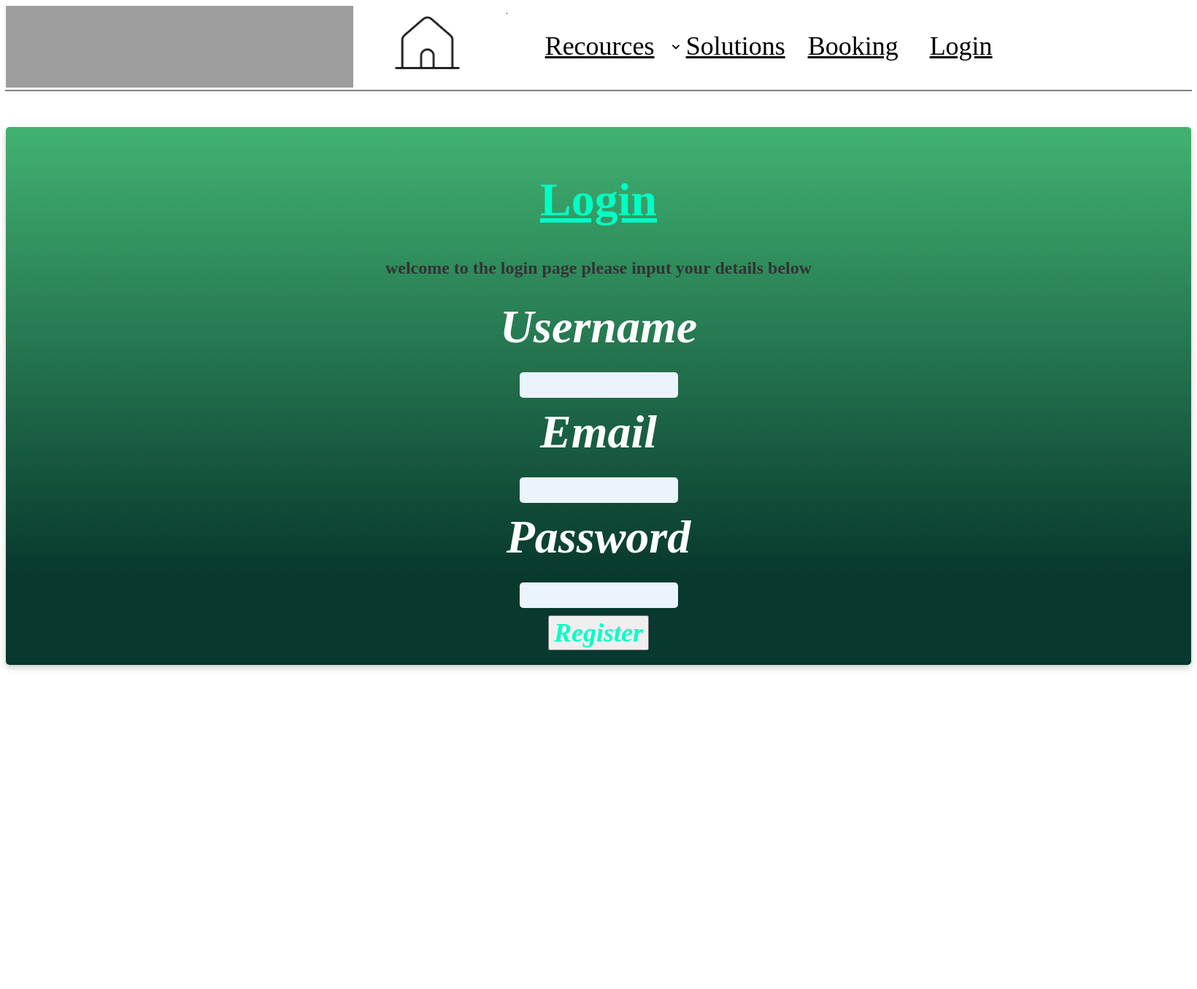
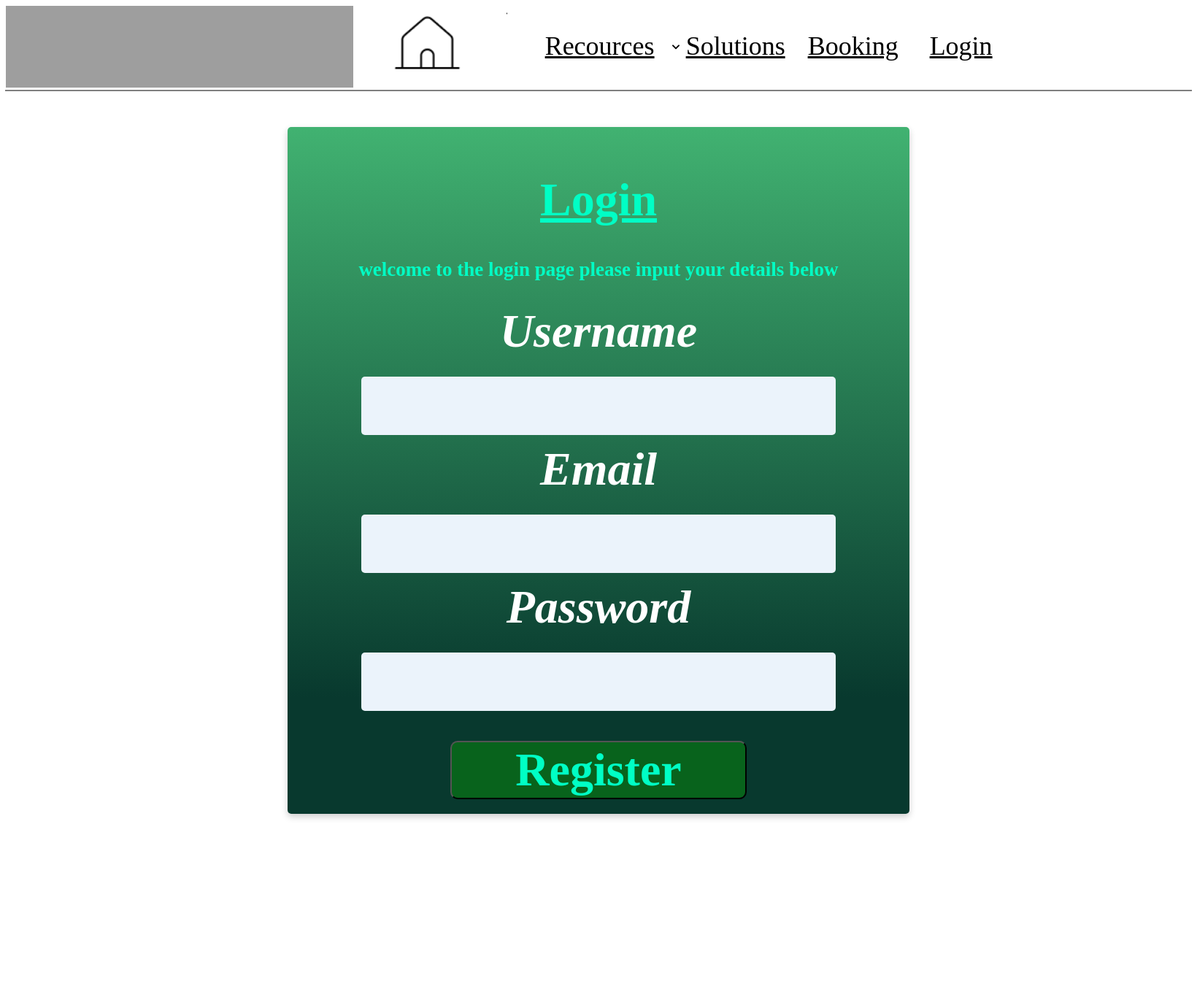
Before and after one commit to khanya-mcfadden/task2_programing_16060_Malgas-McFadden_K, a Flask app: page /login in a window 1640 px wide. Shown: the top 1355 px of the page at 73% size. Run offline with Flask 3, Linux system fonts and the light colour scheme; grey boxes labelled with a size stand in for pictures from a placeholder-image service; some libraries are stand-ins or nearby versions; grey boxes are pictures that could not be loaded.

Commit message:
finished login and registraion css and started backend for the login and registraion systems

```diff
--- a/flaskr/main.py
+++ b/flaskr/main.py
@@ -1,5 +1,20 @@
-from flask import Flask
-from flask import render_template
+from datetime import datetime, timedelta
+import os
+import sqlite3
+from flask import (
+    Flask,
+    jsonify,
+    make_response,
+    redirect,
+    render_template,
+    request,
+    send_from_directory,
+    session,
+    url_for,
+)
+import requests
+from werkzeug.security import generate_password_hash, check_password_hash
+import re
 app = Flask(__name__, template_folder='Templates')
 
 @app.route("/")
@@ -31,10 +46,97 @@ def booking():
 
 @app.route("/register")
 def register():
-    return render_template('register.html')
+        if request.method == 'POST':
+            username = request.form['username']
+            email = request.form['email']
+            password = request.form['password']
+            password_confirm = request.form['password-confirm']
+            # have a input validation
+            if not username or not email or not password or not password_confirm:
+                return "All fields must be filled", 400
+
+
+            # input length validation
+            if len(username) > 200 or len(password) > 200 or len(email) > 200:
+                return "Input exceeds character limit", 400
+            if len(username) < 4 or len(password) < 10:
+                return "Username and password must be at least 4 characters", 400
+
+
+
+            # password match validation
+            if password != password_confirm:
+                return "Passwords do not match", 400
+
+            # email validation
+            if (
+                not re.match("^[a-zA-Z0-9@._!;#$%&'()*+,-./:;<=>?@[\]^_`{|}~]+$", username)
+                or not re.match("^[a-zA-Z0-9@._!;#$%&'()*+,-./:;<=>?@[\]^_`{|}~]+$", email)
+                or not re.match(
+                    "^[a-zA-Z0-9@._!;#$%&'()*+,-./:;<=>?@[\]^_`{|}~]+$", password
+                )
+            ):
+                return "Invalid characters in username, email or password", 400
+
+            password_hash = generate_password_hash(password)
+            connection = sqlite3.connect('users.db')
+            cursor = connection.cursor()
+            cursor.execute(
+                "select * from users where username = ? or email = ?", (username, email)
+            )
+            exsiting_user = cursor.fetchone()
+            if exsiting_user:
+                return "Username or email already exists", 400
+            else:
+                cursor.execute(
+                    "insert into users (username, email, password) values (?, ?, ?)",
+                    (username, email, password_hash),
+                )
+
+
+            return render_template('register.html')
+
+
+
 
 @app.route("/login")
 def login():
-    return render_template('login.html')
+
+    if request.method == 'POST':
+        username = request.form['username']
+        email = request.form['email']
+        password = request.form['password']
+        if len(username) > 200 or len(password) > 200 or len(email) > 200:
+            return "Input exceeds character limit", 400
+
+        connection = sqlite3.connect('users.db')
+        cursor = connection.cursor()
+        cursor.execute(
+            "SELECT username, password, email, admin FROM users WHERE username = ?",
+            (username,),
+        )
+        user = cursor.fetchone()
+        connection.close()
+        if check_password_hash(user[1], password):
+            session["username"] = username
+            session["admin"] = False
+            return redirect(url_for("profile"))
+        else:
+            return "Invalid username or password", 400
+
+    return render_template("login.html")
+
+
+
+
+
+
+
+
+
+
+
+
+
 if __name__ == '__main__':
     app.run(debug=True)
--- a/flaskr/static/main.css
+++ b/flaskr/static/main.css
@@ -131,14 +131,19 @@
 	background: linear-gradient(0deg, #08392E 17%, #41B271 100%);
 	border-radius: 5px;
 	box-shadow: 0 4px 10px rgba(0, 0, 0, 0.2);
-	color: #333333;
+	color: #00FFC5;
 	margin: auto;
+	font-size: large;
 	margin-bottom: 200px;
 	margin-top: 20px;
-	max-width: 100rem;
+	height: 50%;
+	max-width: 50%;
+	max-height: 50%;
+
 	padding: 20px;
 	align-content: column;
 }
+
 .register-container h1 {
 	text-align: center;
 	color: #00FFC5;
@@ -149,7 +154,8 @@
 	text-transform: capitalize;
 	text-decoration: underline;
 }
-.inputbox {
+
+.input-title {
 	display: block;
 	color: #ffffff;
 	border: none;
@@ -169,9 +175,11 @@
 
 }
 
-input {
+.input-box {
 	display: flex;
 	flex-direction: column;
+	width: 80%;
+	height: 80px;
 	color: #00FFC5;
 	background-color: #ebf3fb;
 	margin: 0 auto;
@@ -181,6 +189,7 @@ input {
 	border-radius: 5px;
 	cursor: pointer;
 	box-sizing: border-box;
+	font-size: xx-large;
 }
 
 .register-background {
@@ -190,3 +199,20 @@ input {
 	background-position: center;
 	height: 100vh;
 }
+
+.submit-button {
+	margin-top: 5%;
+	text-align: center;
+	background-color: #08631c;
+	height: auto;
+	width: 50%;
+	color: #00FFC5;
+	font-size: 36px;
+	font-family: Source Serif Pro;
+	font-style: bold italic;
+	font-weight: 600;
+	text-transform: capitalize;
+	word-wrap: break-word;
+	border-radius: 10px;
+	font-size: 64px;
+}
--- a/flaskr/templates/login.html
+++ b/flaskr/templates/login.html
@@ -43,16 +43,16 @@
         <h1>login</h1>
         <h2>welcome to the login page please input your details below</h2>
 
-        <label for="username" class="inputbox">Username</label>
-        <input type="text" name="username" id="username" required>
+        <label for="username" class="input-title">Username</label>
+        <input type="text" name="username" id="username"  class="input-box" required>
 
-        <label for="email" class="inputbox">Email</label>
-        <input type="text" name="email" id="email" required>
+        <label for="email" class="input-title">Email</label>
+        <input type="text" name="email" id="email" class="input-box" required>
 
-        <label for="password" class="inputbox">Password</label>
-        <input type="password" name="password" id="password" required>
+        <label for="password" class="input-title">Password</label>
+        <input type="password" name="password" id="password" class="input-box" required>
 
-        <button type="submit" style="margin-top: 10px; text-align: center; color: #00FFC5; font-size: 36px; font-family: Source Serif Pro; font-style: italic; font-weight: 600; text-transform: capitalize; word-wrap: break-word">Register</button>
+        <button type="submit" value="login" class ="submit-button">Register</button>
     </form>
   </div>
 
```
Also changed, not shown: 1 other file.
